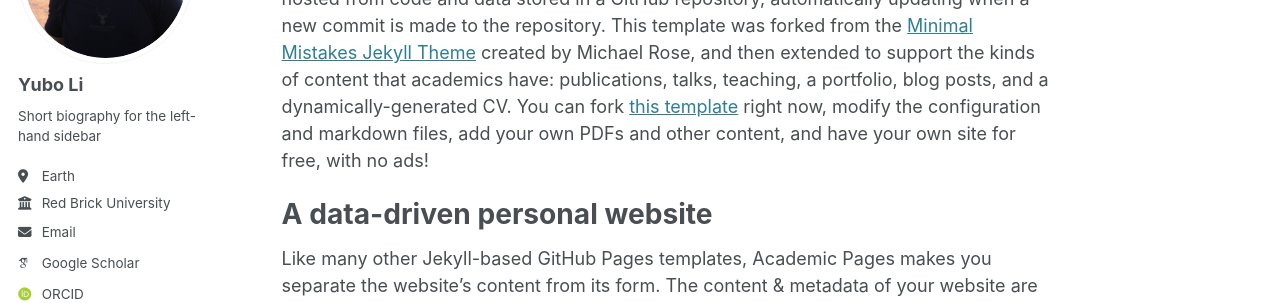
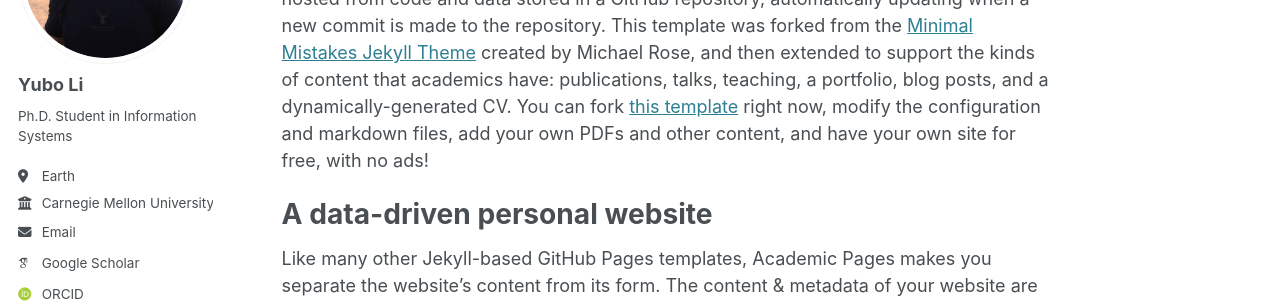
Before and after one commit to yubol-cmu/yubol.github.io, a Jekyll site: the page built from _pages/about.md, in a window 1280 px wide. Shown: the part 217-520 px from the top of the page. Built offline with Jekyll 4.4.1, drawn with Linux system fonts in a browser that asks for light colours; some web fonts are replaced.

Commit message:
Update _config.yml

```diff
--- a/_config.yml
+++ b/_config.yml
@@ -24,9 +24,9 @@ author:
   # Biographic information
   avatar           : "profile.png"
   name             : "Yubo Li"
-  bio              : "Short biography for the left-hand sidebar"
+  bio              : "Ph.D. Student in Information Systems"
+  employer         : "Carnegie Mellon University"
   location         : "Earth"
-  employer         : "Red Brick University"
   uri              : # URL
   email            : "yubol@andrew.cmu.edu"
 
```
